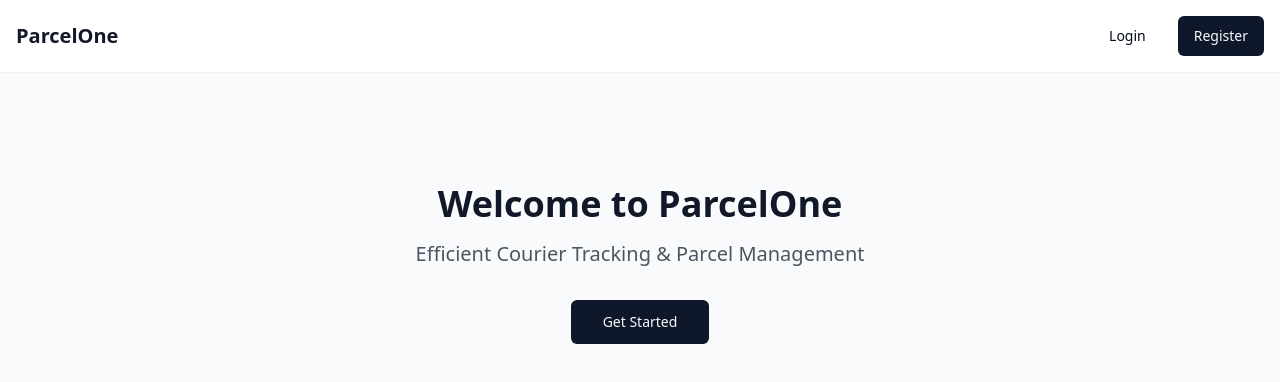
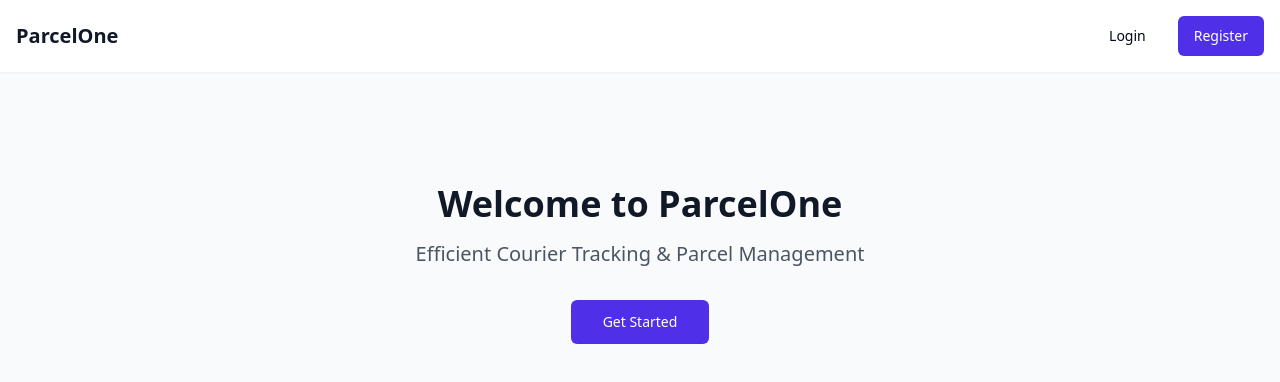
Before and after one commit to salsadsid/parcelone-frontend, a React (Vite) app: page / in a window 1280 px wide. Shown: the top 382 px of the page. Built offline with nearby package versions, Linux system fonts and the light colour scheme.

Commit message:
feat: update color palette with new primary, secondary, background, card, popover, and ring colors for both light and dark themes.

```diff
--- a/src/index.css
+++ b/src/index.css
@@ -13,11 +13,13 @@
     --popover: 0 0% 100%;
     --popover-foreground: 222.2 84% 4.9%;
 
-    --primary: 222.2 47.4% 11.2%;
-    --primary-foreground: 210 40% 98%;
+    /* Vibrant Indigo Primary */
+    --primary: 250 80% 55%;
+    --primary-foreground: 0 0% 100%;
 
-    --secondary: 210 40% 96.1%;
-    --secondary-foreground: 222.2 47.4% 11.2%;
+    /* Teal/Cyan Secondary */
+    --secondary: 180 70% 45%;
+    --secondary-foreground: 0 0% 100%;
 
     --muted: 210 40% 96.1%;
     --muted-foreground: 215.4 16.3% 46.9%;
@@ -30,26 +32,29 @@
 
     --border: 214.3 31.8% 91.4%;
     --input: 214.3 31.8% 91.4%;
-    --ring: 222.2 84% 4.9%;
+    --ring: 250 80% 55%;
 
     --radius: 0.5rem;
   }
 
   .dark {
-    --background: 222.2 84% 4.9%;
+    /* Deep Slate Background */
+    --background: 222 47% 11%;
     --foreground: 210 40% 98%;
 
-    --card: 222.2 84% 4.9%;
+    --card: 222 47% 13%;
     --card-foreground: 210 40% 98%;
 
-    --popover: 222.2 84% 4.9%;
+    --popover: 222 47% 11%;
     --popover-foreground: 210 40% 98%;
 
-    --primary: 210 40% 98%;
-    --primary-foreground: 222.2 47.4% 11.2%;
+    /* Lighter Indigo for Dark Mode */
+    --primary: 250 80% 65%;
+    --primary-foreground: 0 0% 100%;
 
-    --secondary: 217.2 32.6% 17.5%;
-    --secondary-foreground: 210 40% 98%;
+    /* Lighter Teal for Dark Mode */
+    --secondary: 180 60% 55%;
+    --secondary-foreground: 0 0% 100%;
 
     --muted: 217.2 32.6% 17.5%;
     --muted-foreground: 215 20.2% 65.1%;
@@ -62,7 +67,7 @@
 
     --border: 217.2 32.6% 17.5%;
     --input: 217.2 32.6% 17.5%;
-    --ring: 212.7 26.8% 83.9%;
+    --ring: 250 80% 65%;
   }
 }
 
```
